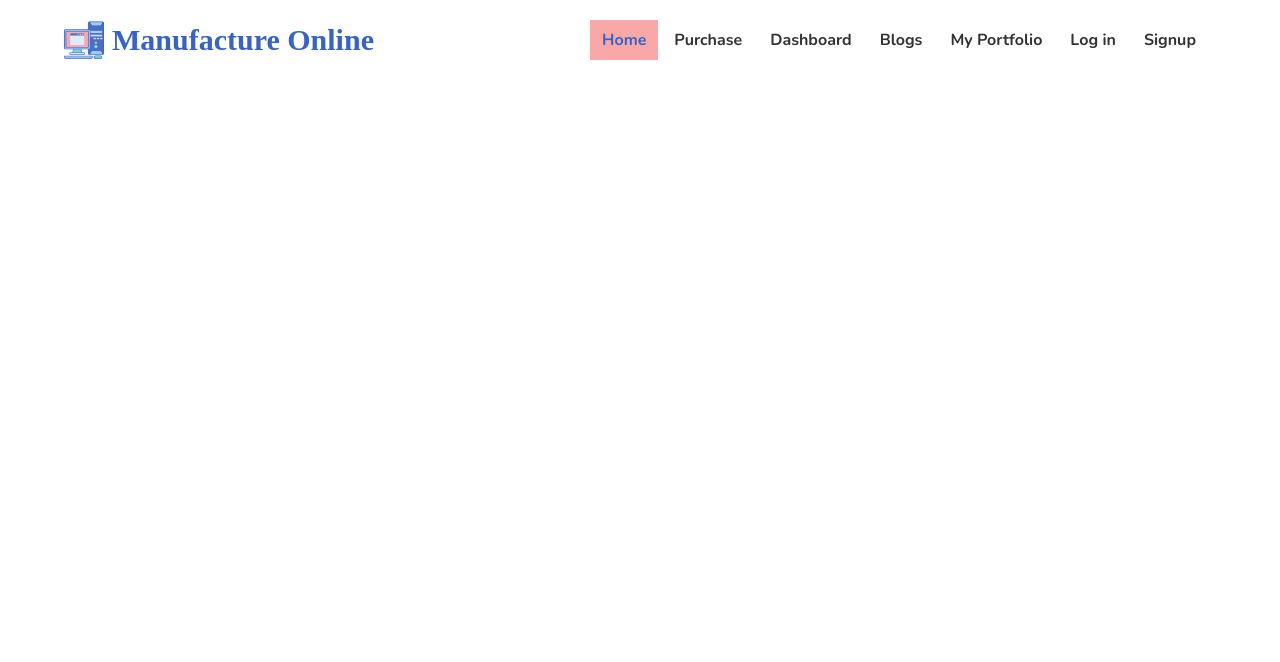
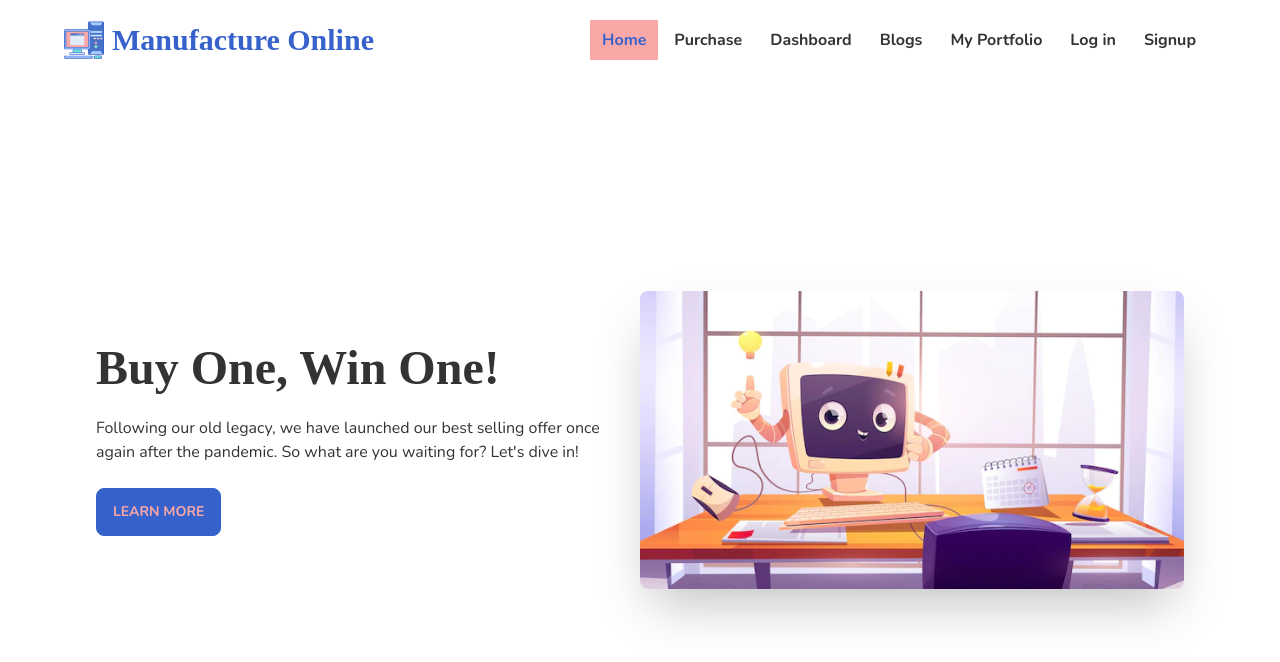
Before and after one commit to genuinestalwart/manufacturer-website-client-side, a React (Create React App) app: page / in a window 1280 px wide. Shown: the top 662 px of the page. Built offline with nearby package versions, Linux system fonts and the light colour scheme; a web font is replaced by a local one.

Commit message:
banner added

```diff
--- /dev/null
+++ b/src/components/Home/Banner.js
@@ -0,0 +1,21 @@
+import React from 'react';
+import bannar from '../../assets/banner.jpg';
+
+const Banner = () => {
+    return (
+        <section className='px-20'>
+            <div className="hero h-[calc(100vh_-_5rem)]">
+                <div className="hero-content flex md:flex-row-reverse">
+                    <img src={bannar} className="w-1/2 rounded-lg shadow-2xl" alt='' />
+                    <div className='w-1/2'>
+                        <h1 className="text-5xl font-bold">Buy One, Win One!</h1>
+                        <p className="py-6">Following our old legacy, we have launched our best selling offer once again after the pandemic. So what are you waiting for? Let's dive in!</p>
+                        <button className="btn btn-primary font-bold text-accent">Learn More</button>
+                    </div>
+                </div>
+            </div>
+        </section>
+    );
+};
+
+export default Banner;
--- a/src/components/Main/Home.js
+++ b/src/components/Main/Home.js
@@ -1,9 +1,10 @@
 import React from 'react';
+import Banner from '../Home/Banner';
 
 const Home = () => {
     return (
         <div>
-
+            <Banner></Banner>
         </div>
     );
 };
--- a/src/components/Shared/Header/Header.js
+++ b/src/components/Shared/Header/Header.js
@@ -7,7 +7,7 @@ const Header = () => {
         <header className='flex h-20 items-center justify-between px-16'>
             <div className='flex h-1/2'>
                 <div><img className='h-full' src={logo} alt="computer logo" /></div>
-                <h1 className='flex font-bold items-center mx-2 text-3xl text-primary'>Manufacture Online</h1>
+                <h2 className='flex font-bold items-center mx-2 text-3xl text-primary'>Manufacture Online</h2>
             </div>
 
             <Navbar></Navbar>
```
Also changed, not shown: src/assets/banner.jpg (added).
